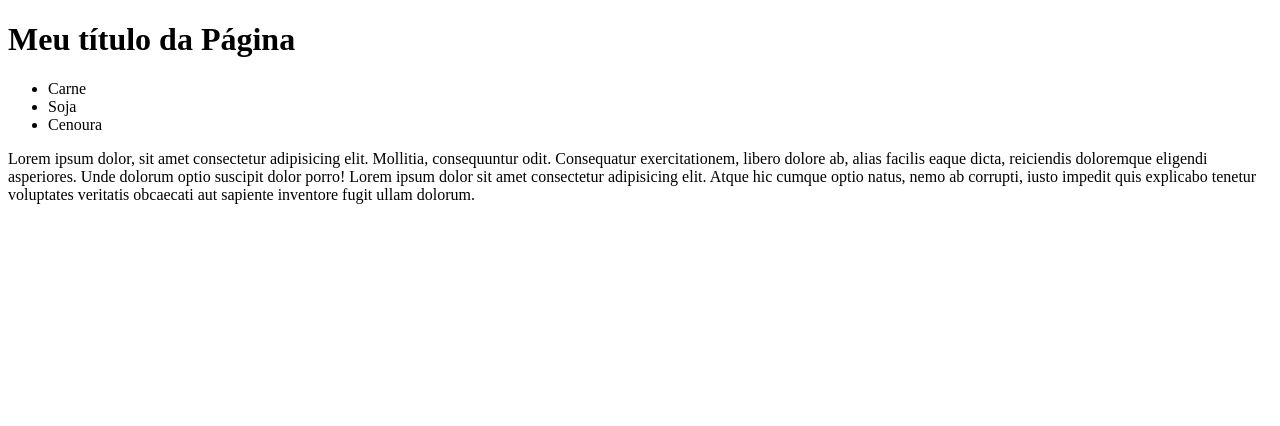
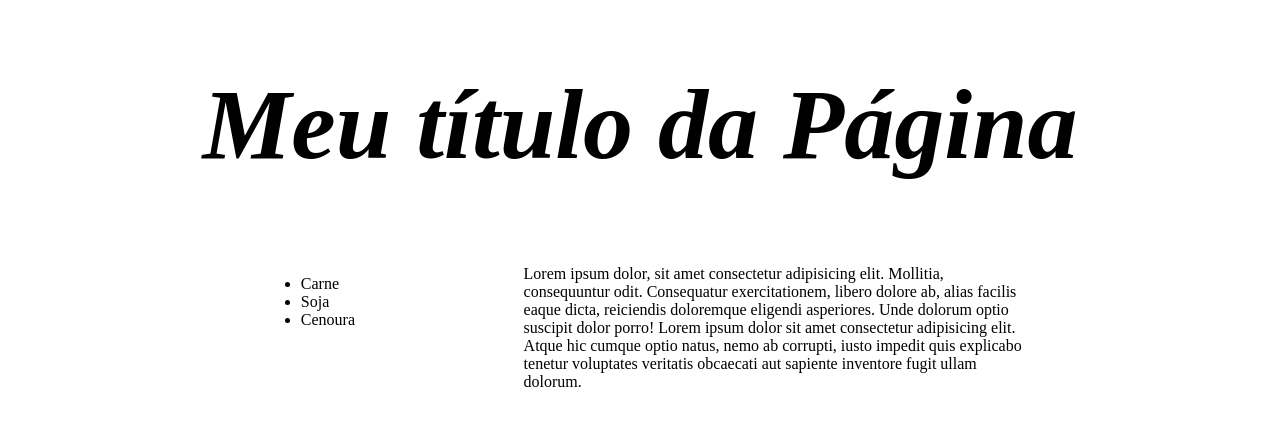
Before and after one commit to PedroVictorMcB/Teste-Versionamento, a plain HTML site: page index.html in a window 1280 px wide. Drawn offline with Linux system fonts and the light colour scheme; files that its build step writes are made by us from their sources.

Commit message:
Este vai ser o código que será resgatádo

```diff
--- a/css/index.css
+++ b/css/index.css
@@ -0,0 +1,23 @@
+h1 {
+    font-size: 100px;
+    font-style: italic;
+    text-align: center;
+}
+
+.main {
+    display: flex;
+    justify-content: center;
+}
+
+.div1 {
+    margin: 10px;
+    gap: 10px;
+    width: 20%;
+    height: 10%;
+}
+
+.div2 {
+    margin: 0px;
+    width: 40%;
+    height: 10%;
+}
--- a/index.html
+++ b/index.html
@@ -4,7 +4,7 @@
     <meta charset="UTF-8">
     <meta name="viewport" content="width=device-width, initial-scale=1.0">
     <title>Document</title>
-    <link rel="stylesheet" href="index.css">
+    <link rel="stylesheet" href="./css/index.css">
 </head>
 <body>
     <header>
@@ -12,8 +12,8 @@
             Meu título da Página
         </h1>
     </header>
-    <section>
-        <div>
+    <section class="main">
+        <div class="div1">
             <ul>
                 <li>
                     Carne
@@ -26,7 +26,7 @@
                 </li>
             </ul>
         </div>
-        <div>
+        <div class="div2">
             <p>
                 Lorem ipsum dolor, sit amet consectetur adipisicing elit. Mollitia, consequuntur odit. Consequatur exercitationem, libero dolore ab, alias facilis eaque dicta, reiciendis doloremque eligendi asperiores. Unde dolorum optio suscipit dolor porro!
                 Lorem ipsum dolor sit amet consectetur adipisicing elit. Atque hic cumque optio natus, nemo ab corrupti, iusto impedit quis explicabo tenetur voluptates veritatis obcaecati aut sapiente inventore fugit ullam dolorum.
```
